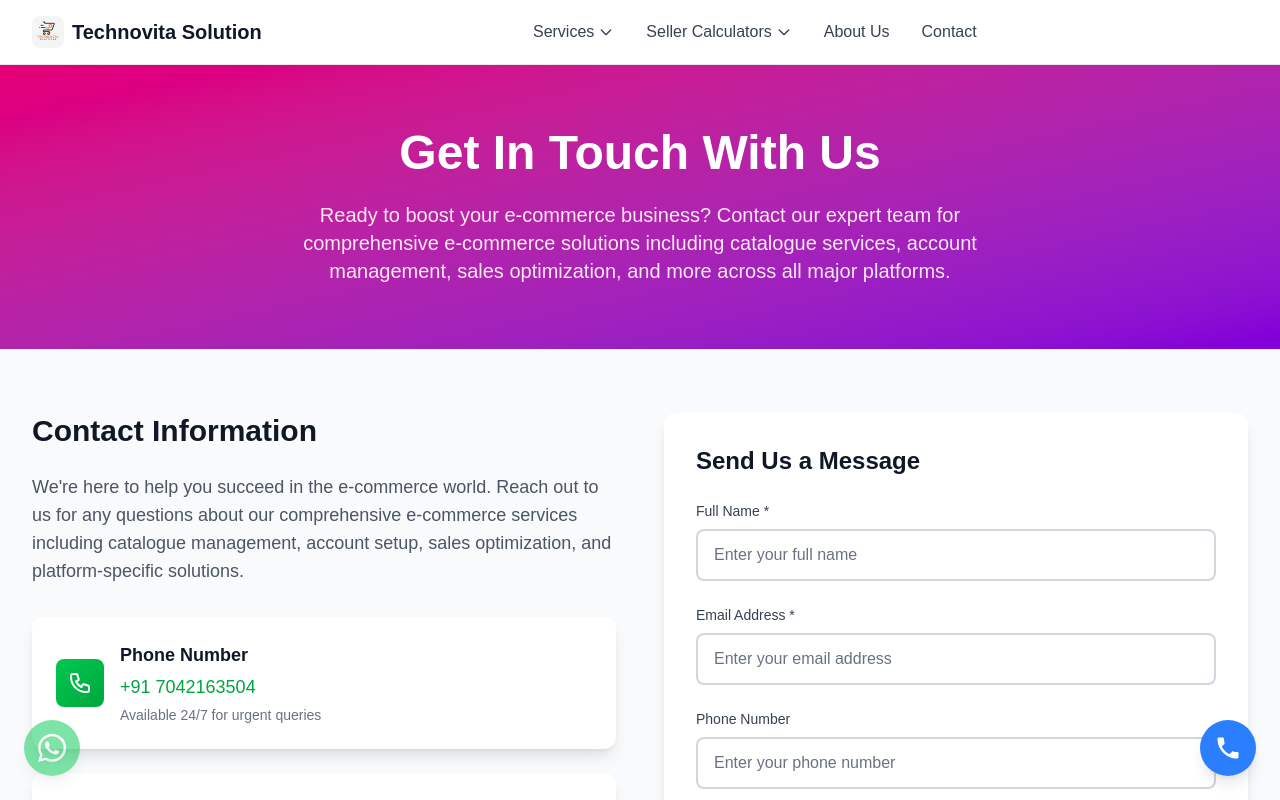
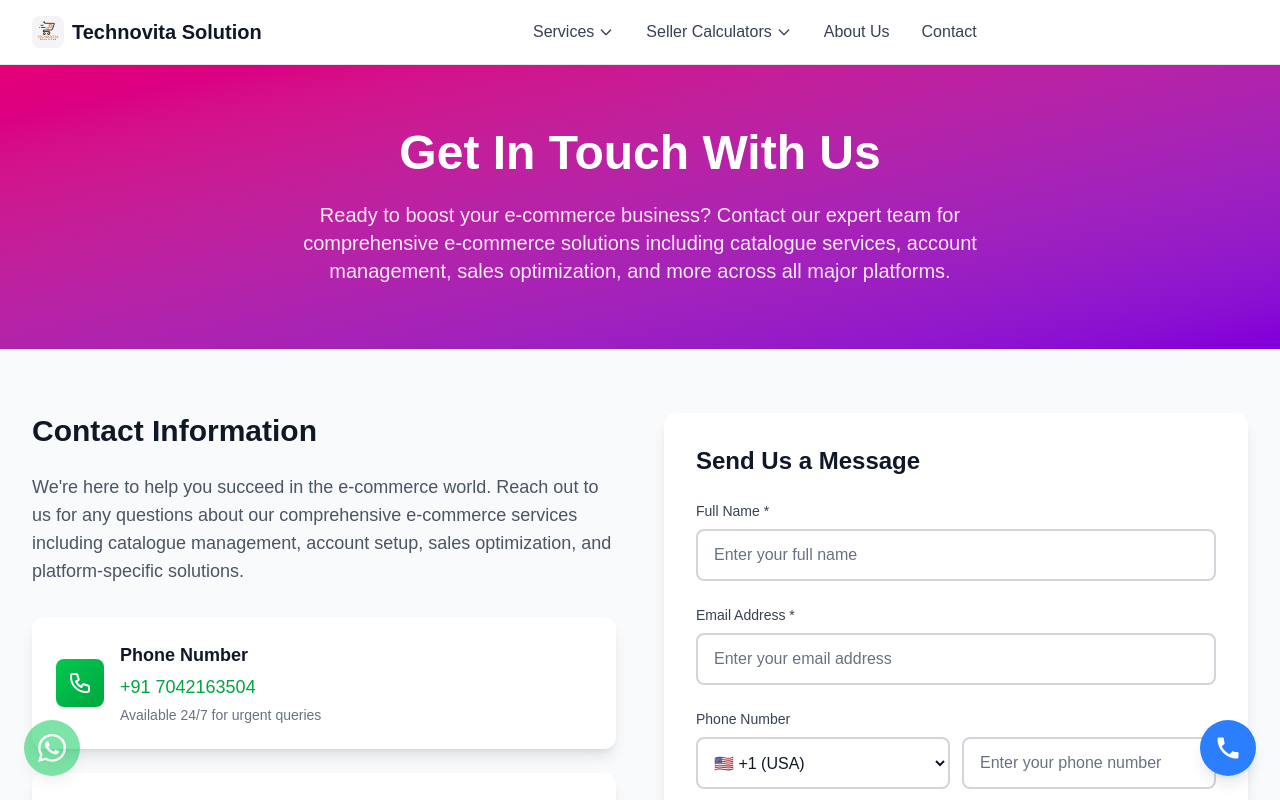
Before and after one commit to technovitaSolution/technovitacom, a Next.js app: page /contact in a window 1280 px wide. Shown: the top 800 px of the page. Built offline with nearby package versions, Linux system fonts and the light colour scheme.

Commit message:
added country code on contact us page

```diff
--- a/src/app/api/contact/route.ts
+++ b/src/app/api/contact/route.ts
@@ -15,10 +15,19 @@ interface ContactFormData {
 export async function POST(request: NextRequest) {
   try {
     const formData = await request.formData();
+
+    // Combine country code with phone number (prefix)
+    const countryCodeRaw = (formData.get('countryCode') as string) || '';
+    const countryCodePrefix = countryCodeRaw.split('-')[0] || '';
+    const rawPhone = ((formData.get('phone') as string) || '').replace(/\D+/g, '');
+    const formattedPhone = rawPhone
+      ? `${countryCodePrefix}${rawPhone}`
+      : '';
+
     const contactData: ContactFormData = {
       name: formData.get('name') as string,
       email: formData.get('email') as string,
-      phone: formData.get('phone') as string,
+      phone: formattedPhone,
       service: formData.get('service') as string,
       message: formData.get('message') as string,
       source: formData.get('source') as string
--- a/src/app/contact/page.tsx
+++ b/src/app/contact/page.tsx
@@ -250,13 +250,63 @@ export default async function ContactPage({ searchParams }: { searchParams: Prom
                 <label htmlFor="phone" className="block text-sm font-medium text-gray-700 mb-2">
                   Phone Number
                 </label>
+                <div className="flex gap-3">
+                  <select
+                    id="countryCode"
+                    name="countryCode"
+                    defaultValue={"+1-us"}
+                    className="px-3 py-3 border-2 border-gray-300 rounded-lg bg-white text-gray-900 focus:ring-2 focus:ring-pink-500 focus:border-pink-500 transition-colors duration-200"
+                    aria-label="Country code"
+                  >
+                    <optgroup label="Americas">
+                      <option value="+1-us">🇺🇸 +1 (USA)</option>
+                      <option value="+1-ca">🇨🇦 +1 (Canada)</option>
+                      <option value="+52-mx">🇲🇽 +52 (Mexico)</option>
+                      <option value="+55-br">🇧🇷 +55 (Brazil)</option>
+                      <option value="+54-ar">🇦🇷 +54 (Argentina)</option>
+                      <option value="+57-co">🇨🇴 +57 (Colombia)</option>
+                      <option value="+56-cl">🇨🇱 +56 (Chile)</option>
+                      <option value="+51-pe">🇵🇪 +51 (Peru)</option>
+                    </optgroup>
+                    <optgroup label="Europe">
+                      <option value="+44-uk">🇬🇧 +44 (UK)</option>
+                      <option value="+49-de">🇩🇪 +49 (Germany)</option>
+                      <option value="+33-fr">🇫🇷 +33 (France)</option>
+                      <option value="+34-es">🇪🇸 +34 (Spain)</option>
+                      <option value="+39-it">🇮🇹 +39 (Italy)</option>
+                      <option value="+31-nl">🇳🇱 +31 (Netherlands)</option>
+                      <option value="+32-be">🇧🇪 +32 (Belgium)</option>
+                      <option value="+46-se">🇸🇪 +46 (Sweden)</option>
+                      <option value="+41-ch">🇨🇭 +41 (Switzerland)</option>
+                      <option value="+353-ie">🇮🇪 +353 (Ireland)</option>
+                      <option value="+351-pt">🇵🇹 +351 (Portugal)</option>
+                      <option value="+47-no">🇳🇴 +47 (Norway)</option>
+                      <option value="+45-dk">🇩🇰 +45 (Denmark)</option>
+                      <option value="+48-pl">🇵🇱 +48 (Poland)</option>
+                      <option value="+43-at">🇦🇹 +43 (Austria)</option>
+                      <option value="+358-fi">🇫🇮 +358 (Finland)</option>
+                      <option value="+30-gr">🇬🇷 +30 (Greece)</option>
+                      <option value="+420-cz">🇨🇿 +420 (Czech Republic)</option>
+                      <option value="+40-ro">🇷🇴 +40 (Romania)</option>
+                      <option value="+36-hu">🇭🇺 +36 (Hungary)</option>
+                    </optgroup>
+                    <optgroup label="Asia & Middle East">
+                      <option value="+91-in">🇮🇳 +91 (India)</option>
+                      <option value="+971-ae">🇦🇪 +971 (UAE)</option>
+                    </optgroup>
+                    <optgroup label="Oceania">
+                      <option value="+61-au">🇦🇺 +61 (Australia)</option>
+                    </optgroup>
+                  </select>
                   <input
                     type="tel"
                     id="phone"
                     name="phone"
-                  className="w-full px-4 py-3 border-2 border-gray-300 rounded-lg focus:ring-2 focus:ring-pink-500 focus:border-pink-500 transition-colors duration-200 bg-white text-gray-900 placeholder-gray-500"
+                    className="flex-1 px-4 py-3 border-2 border-gray-300 rounded-lg focus:ring-2 focus:ring-pink-500 focus:border-pink-500 transition-colors duration-200 bg-white text-gray-900 placeholder-gray-500"
                     placeholder="Enter your phone number"
+                    inputMode="tel"
                   />
+                </div>
               </div>
 
               {/* Service Interest */}
```
Lines whose indentation alone changed are shown as unchanged.
